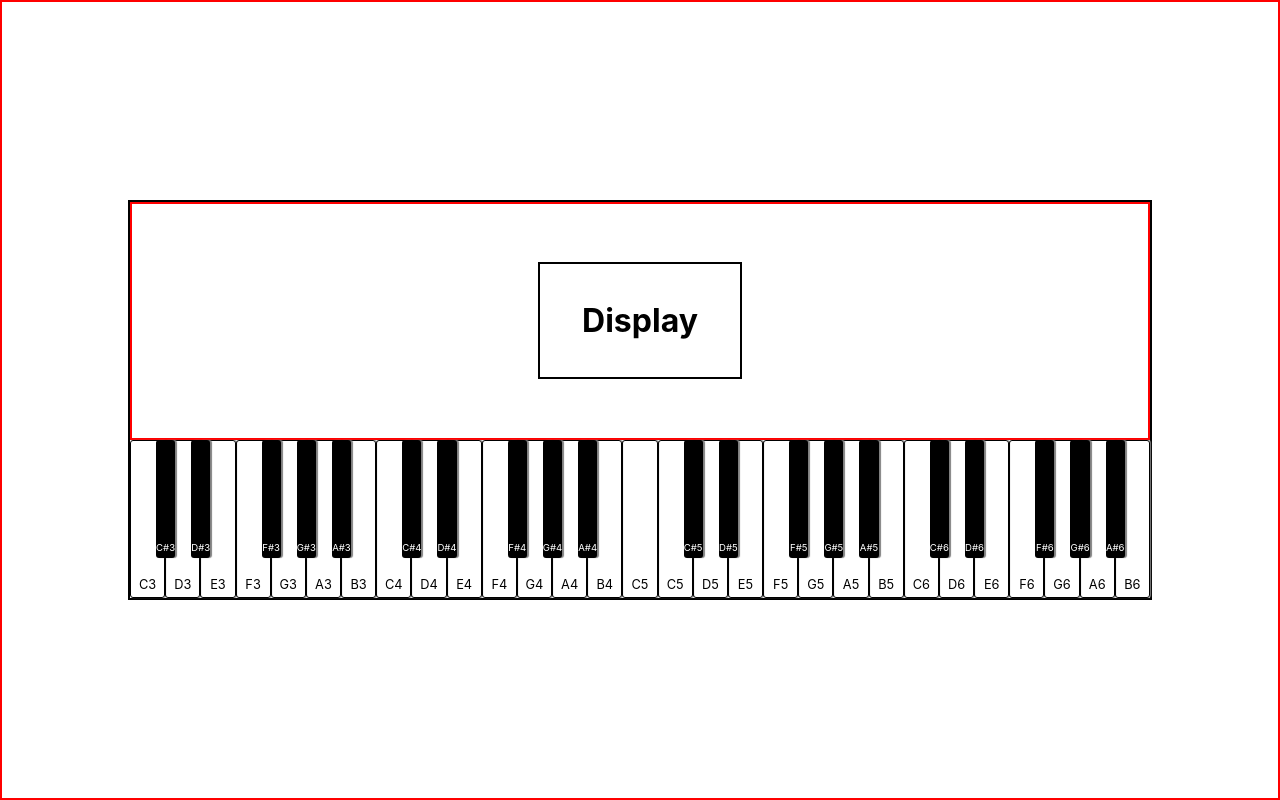
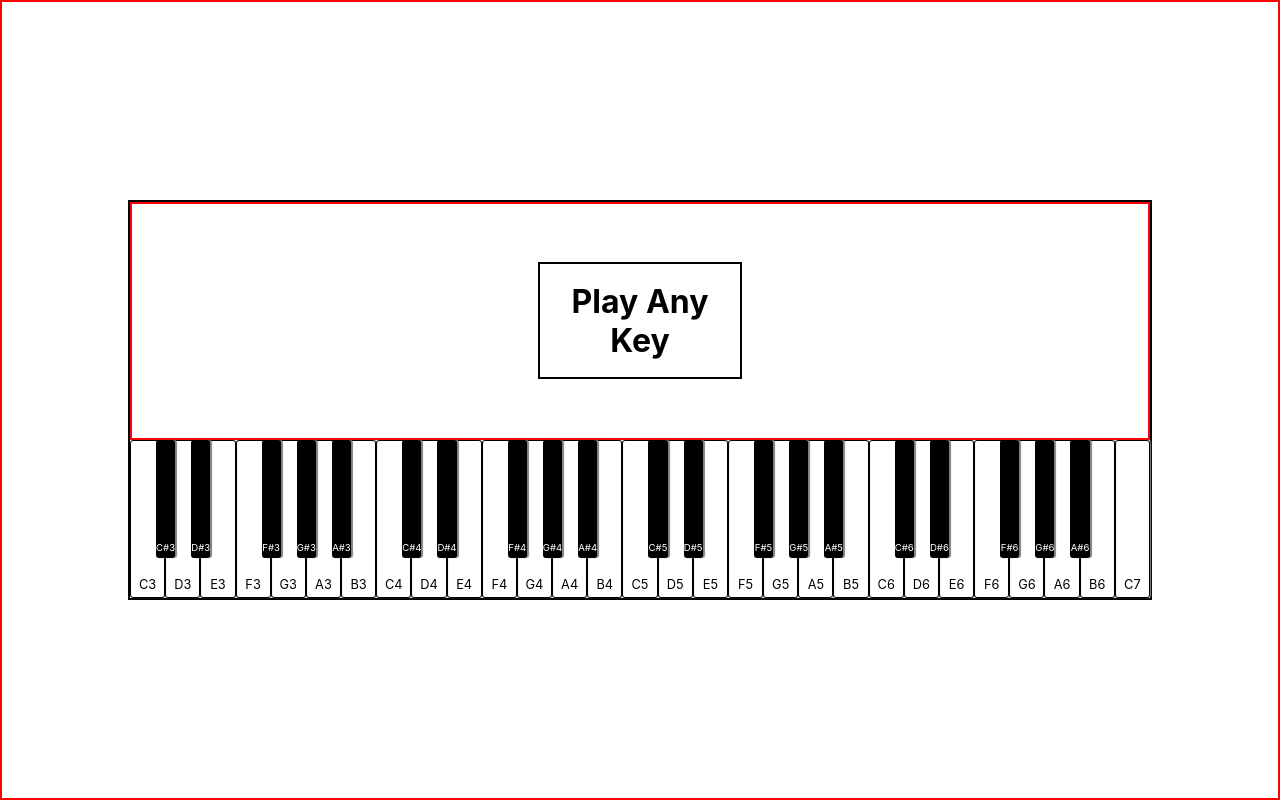
Before and after one commit to kineticlion/vplay, a React (Create React App) app: page / in a window 1280 px wide. Built offline with nearby package versions, Linux system fonts and the light colour scheme.

Commit message:
Added KeyboardContext

```diff
--- a/src/App.js
+++ b/src/App.js
@@ -1,10 +1,13 @@
-import React from 'react';
-import './App.css';
-import Keyboard from './components/Keyboard/Keyboard';
+import React from "react";
+import "./App.css";
+import Keyboard from "./components/Keyboard/Keyboard";
+import KeyboardCtxProvider from "./components/Keyboard/contexts/KeyboardCtxProvider";
 
 function App() {
   return (
-    <Keyboard />
+    <KeyboardCtxProvider>
+      <Keyboard />
+    </KeyboardCtxProvider>
   );
 }
 
--- a/src/components/Keyboard/Keys/Key.js
+++ b/src/components/Keyboard/Keys/Key.js
@@ -1,33 +1,49 @@
-import React from 'react';
-import './key.css';
-import Soundfont from 'soundfont-player';
+import React, { useContext } from "react";
+import "./key.css";
+import Soundfont from "soundfont-player";
+import { KeyboardContext } from "../contexts/KeyboardCtxProvider";
 
-const Key = ({keyType, keyName}) => {
-  const instrumentName = 'acoustic_grand_piano';
-  const addHighlight = (e) => {
-    e.currentTarget.classList.add('key-hl');
+const Key = ({ keyType, keyName }) => {
+  const instrumentName = "acoustic_grand_piano";
+  const { changeNote } = useContext(KeyboardContext);
+
+  const playKey = (e) => {
+    e.currentTarget.classList.add("key-hl");
     const note = e.currentTarget.innerHTML;
-    Soundfont.instrument(new AudioContext(),instrumentName,{ soundfont: 'MusyngKite' }).then((instrument)=>{
+    Soundfont.instrument(new AudioContext(), instrumentName, {
+      soundfont: "MusyngKite",
+      format: "mp3",
+    }).then((instrument) => {
       instrument.play(note);
     });
+    changeNote(note);
   };
 
-  const removeHighlight = (e) =>{
-    e.currentTarget.classList.remove('key-hl');
+  const stopKey = (e) => {
+    e.currentTarget.classList.remove("key-hl");
   };
 
-  return keyType === 'black' ?
-  <div className="black-key-container">
-    <div className="key black-key"
-      onMouseDown={e=>addHighlight(e)}
-      onMouseUp={e=>removeHighlight(e)}
-      onMouseLeave={e=>removeHighlight(e)}>{ keyName }</div>
-    </div> :
-    <div className="key white-key"
-      onMouseDown={e=>addHighlight(e)}
-      onMouseUp={e=>removeHighlight(e)}
-         onMouseLeave={e=>removeHighlight(e)}>{ keyName }
-    </div>;
+  return keyType === "black" ? (
+    <div className="black-key-container">
+      <div
+        className="key black-key"
+        onMouseDown={(e) => playKey(e)}
+        onMouseUp={(e) => stopKey(e)}
+        onMouseLeave={(e) => stopKey(e)}
+      >
+        {keyName}
+      </div>
+    </div>
+  ) : (
+    <div
+      className="key white-key"
+      onMouseDown={(e) => playKey(e)}
+      onMouseUp={(e) => stopKey(e)}
+      onMouseLeave={(e) => stopKey(e)}
+    >
+      {keyName}
+    </div>
+  );
 };
 
 export default Key;
--- a/src/components/Keyboard/Keys/Keys.js
+++ b/src/components/Keyboard/Keys/Keys.js
@@ -1,67 +1,68 @@
-import React from 'react';
-import Key from './Key';
-import './keys.css';
+import React from "react";
+import Key from "./Key";
+import "./keys.css";
 
-const Keys = ({octaves,startOctave}) => {
+const Keys = ({ octaves, startOctave }) => {
   const OCTAVE_LENGTH = 12;
   const KEYS = [];
 
-  for(let currentOctave = startOctave; currentOctave < octaves+startOctave; currentOctave++){
-    for(let currentKey = 1; currentKey <= OCTAVE_LENGTH; currentKey++){
-      switch(currentKey){
+  for (
+    let currentOctave = startOctave;
+    currentOctave < octaves + startOctave;
+    currentOctave++
+  ) {
+    for (let currentKey = 1; currentKey <= OCTAVE_LENGTH; currentKey++) {
+      switch (currentKey) {
         case 1:
-          KEYS.push(<Key keyType='white' keyName={`C${currentOctave}`}/>);
+          KEYS.push(<Key keyType="white" keyName={`C${currentOctave}`} />);
           break;
         case 2:
-          KEYS.push(<Key keyType='black' keyName={`C#${currentOctave}`}/>);
+          KEYS.push(<Key keyType="black" keyName={`C#${currentOctave}`} />);
           break;
         case 3:
-          KEYS.push(<Key keyType='white' keyName={`D${currentOctave}`}/>);
+          KEYS.push(<Key keyType="white" keyName={`D${currentOctave}`} />);
           break;
         case 4:
-          KEYS.push(<Key keyType='black' keyName={`D#${currentOctave}`}/>);
+          KEYS.push(<Key keyType="black" keyName={`D#${currentOctave}`} />);
           break;
         case 5:
-        KEYS.push(<Key keyType='white' keyName={`E${currentOctave}`}/>);
-        break;
+          KEYS.push(<Key keyType="white" keyName={`E${currentOctave}`} />);
+          break;
         case 6:
-          KEYS.push(<Key keyType='white' keyName={`F${currentOctave}`}/>);
+          KEYS.push(<Key keyType="white" keyName={`F${currentOctave}`} />);
           break;
         case 7:
-          KEYS.push(<Key keyType='black' keyName={`F#${currentOctave}`}/>);
+          KEYS.push(<Key keyType="black" keyName={`F#${currentOctave}`} />);
           break;
         case 8:
-          KEYS.push(<Key keyType='white' keyName={`G${currentOctave}`}/>);
+          KEYS.push(<Key keyType="white" keyName={`G${currentOctave}`} />);
           break;
         case 9:
-        KEYS.push(<Key keyType='black' keyName={`G#${currentOctave}`}/>);
-        break;
+          KEYS.push(<Key keyType="black" keyName={`G#${currentOctave}`} />);
+          break;
         case 10:
-          KEYS.push(<Key keyType='white' keyName={`A${currentOctave}`}/>);
+          KEYS.push(<Key keyType="white" keyName={`A${currentOctave}`} />);
           break;
         case 11:
-          KEYS.push(<Key keyType='black' keyName={`A#${currentOctave}`}/>);
+          KEYS.push(<Key keyType="black" keyName={`A#${currentOctave}`} />);
           break;
         case 12:
-          KEYS.push(<Key keyType='white' keyName={`B${currentOctave}`}/>);
+          KEYS.push(<Key keyType="white" keyName={`B${currentOctave}`} />);
           break;
         default:
           return;
       }
     }
-    if(currentOctave === octaves){
-      KEYS.push(<Key keyType='white' keyName={`C${octaves+1}`}/>); //Exceptional case
+    if (currentOctave === octaves + startOctave - 1) {
+      KEYS.push(<Key keyType="white" keyName={`C${octaves + startOctave}`} />); //Exceptional case
     }
   }
 
   return (
-    <div className='keys-container'>
-      {
-        KEYS.map((key,index) =>(
-          <React.Fragment key={index}>
-            {key}
-          </React.Fragment>
-        ))}
+    <div className="keys-container">
+      {KEYS.map((key, index) => (
+        <React.Fragment key={index}>{key}</React.Fragment>
+      ))}
     </div>
   );
 };
--- a/src/components/Keyboard/UI/Display/Display.js
+++ b/src/components/Keyboard/UI/Display/Display.js
@@ -1,9 +1,17 @@
-import React from 'react';
-import './display.css';
+import React, { useContext } from "react";
+import "./display.css";
+import { KeyboardContext } from "../../contexts/KeyboardCtxProvider";
 
-const Display = () => (
-  <div className='container'>
-    <h1>Display</h1>
-  </div>
-);
+const Display = () => {
+  const { currentNote } = useContext(KeyboardContext);
+  return currentNote ? (
+    <div className="container">
+      <h1>Note : {currentNote}</h1>
+    </div>
+  ) : (
+    <div className="container">
+      <h1>Play Any Key</h1>
+    </div>
+  );
+};
 export default Display;
--- /dev/null
+++ b/src/components/Keyboard/contexts/KeyboardCtxProvider.js
@@ -0,0 +1,17 @@
+import React, { createContext, useState } from "react";
+
+export const KeyboardContext = createContext();
+
+const KeyboardCtxProvider = (props) => {
+  const [currentNote, setCurrentNote] = useState("");
+  const changeNote = (newNote) => {
+    setCurrentNote(newNote);
+  };
+  return (
+    <KeyboardContext.Provider value={{ currentNote, changeNote }}>
+      {props.children}
+    </KeyboardContext.Provider>
+  );
+};
+
+export default KeyboardCtxProvider;
--- /dev/null
+++ b/src/components/contexts/KeyboardCtxProvider.js
@@ -0,0 +1,14 @@
+import React, { createContext, useState } from "react";
+
+export const KeyboardContext = createContext();
+
+const KeyboardCtxProvider = (props) => {
+  const [currentNote, setCurrentNote] = useState("");
+  return (
+    <KeyboardContext.Provider value={{ currentNote, setCurrentNote }}>
+      {props.children}
+    </KeyboardContext.Provider>
+  );
+};
+
+export default KeyboardCtxProvider;
```
Also changed, not shown: src/components/Keyboard/Keyboard.js (+8 -8 lines).
